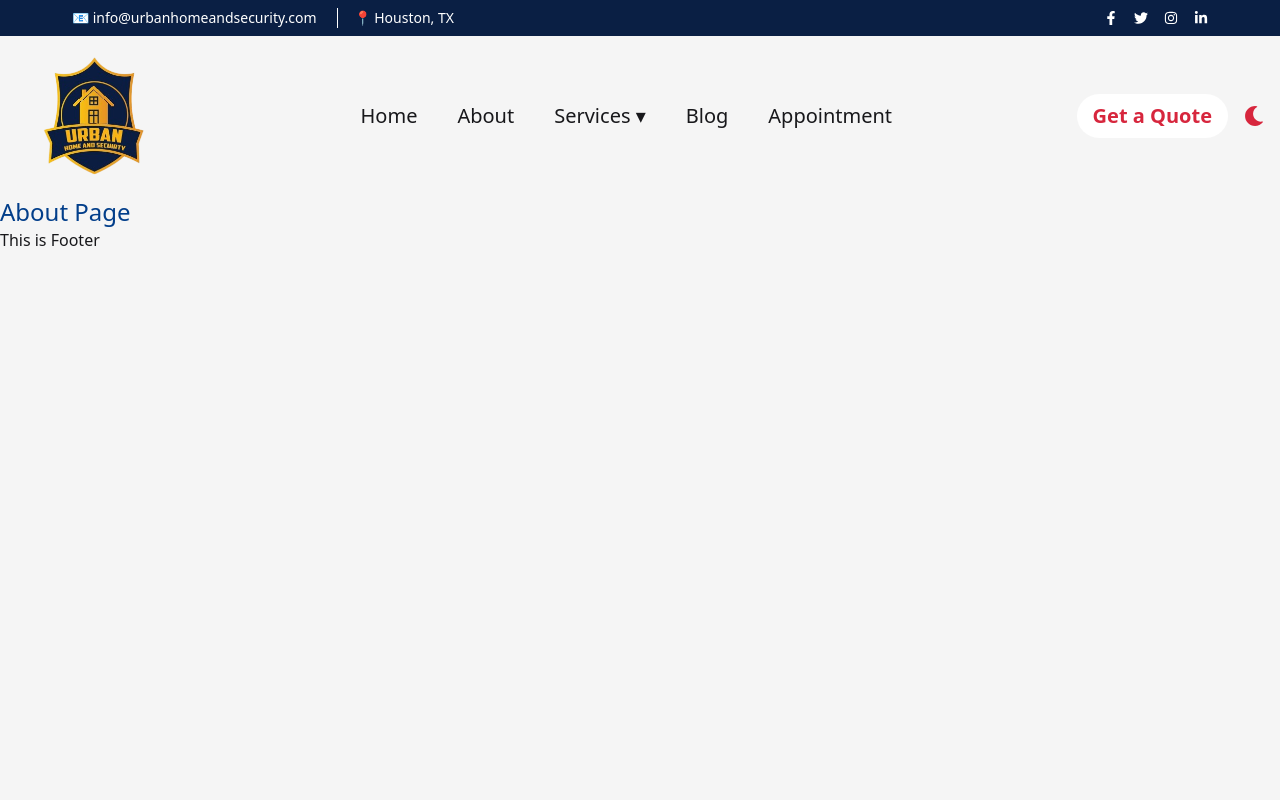
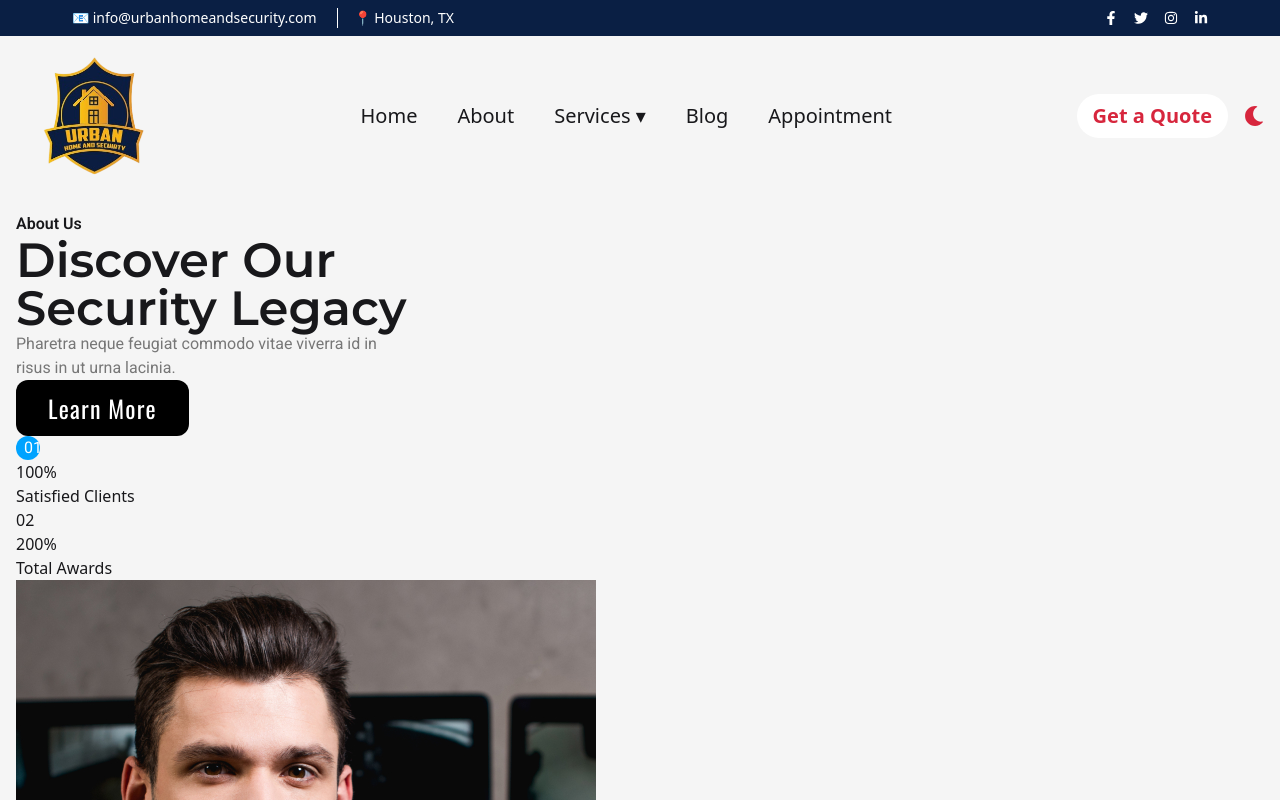
Before and after one commit to saadsrabon/urbanhomeandsecurity, a React (Vite) app: page /about in a window 1280 px wide. Shown: the top 800 px of the page. Built offline with nearby package versions, Linux system fonts and the light colour scheme; the HTML template or start-up script is replaced by a standard one.

Commit message:
added about section

```diff
--- a/src/index.css
+++ b/src/index.css
@@ -1,7 +1,19 @@
+/* google font */
+/* Montserrat Bold */
+@import url('https://fonts.googleapis.com/css2?family=Montserrat:ital,wght@0,100..900;1,100..900&display=swap');
+/* font roboto */
+@import url('https://fonts.googleapis.com/css2?family=Roboto:ital,wght@0,100..900;1,100..900&display=swap');
+/* font Oswald */
+@import url('https://fonts.googleapis.com/css2?family=Oswald:wght@200..700&display=swap');
+
+
 @import "tailwindcss";
 @plugin "daisyui";
 @theme {
   --color-primary: #0096c7;
   --color-darkBlue: #023E8A;
   --color-deepNavy: #0f1c3f;
+  --font-monst: "Montserrat";
+  --font-roboto: "Roboto";
+  --font-oswald: "Oswald";
 }
--- a/src/pages/About.jsx
+++ b/src/pages/About.jsx
@@ -1,3 +1,50 @@
-export default function About() {
-    return <h1 className="text-2xl text-darkBlue">About Page</h1>;
-  }
+import React from 'react';
+import leftSmallImage from '../assets/handsome-guard-in-black-uniform-looking-at-camera-2022-12-16-18-11-22-utc-1.jpg';
+import rightBigImage from '../assets/rear-view-of-guard-in-black-uniform-with-earphone-2022-12-16-20-49-11-utc-1.jpg'
+
+const About = () => {
+  return (
+    // main section
+    <div className='container mx-auto p-4'>
+      {/* left section */}
+      <div>
+        <h1 className='font-roboto font-semibold'>About Us</h1>
+        <h1 className='text-5xl font-semibold font-monst'>Discover Our <br /> Security Legacy</h1>
+        <p className='font-roboto text-[#777777]'>Pharetra neque feugiat commodo vitae viverra id in <br /> risus in ut urna lacinia.</p>
+        <button className='font-oswald bg-black text-white text-2xl tracking-wider  px-8 py-3 text-center rounded-xl hover:bg-[#D7263D] '>Learn More</button>
+        {/* left bottom 1 */}
+        <div>
+          <div>
+            <p className='bg-[#00A3FF] font-roboto text-white rounded-2xl w-6 px-2'>01</p>
+            <h1>100%</h1>
+            <p>Satisfied Clients</p>
+          </div>
+          <div>
+            <p>02</p>
+            <h1>200%</h1>
+            <p>Total Awards</p>
+          </div>
+        </div>
+        {/* left bottom 2 */}
+        <div>
+          <img src={leftSmallImage} alt="" />
+        </div>
+
+      </div>
+      {/* right section  */}
+      <div>
+        {/* right big image */}
+        <div>
+          <img src={rightBigImage} alt="" />
+        </div>
+        {/* right text */}
+        <div>
+          <h1>Customer-Centric Approach</h1>
+          <p>Auctor neque feugiat ornare rhoncus. Odio sed porta in nibh dui. Orci hac blandit.</p>
+        </div>
+      </div>
+    </div>
+  );
+};
+
+export default About;
```
Also changed, not shown: src/assets/handsome-guard-in-black-uniform-looking-at-camera-2022-12-16-18-11-22-utc-1.jpg (added), src/assets/rear-view-of-guard-in-black-uniform-with-earphone-2022-12-16-20-49-11-utc-1.jpg (added).
